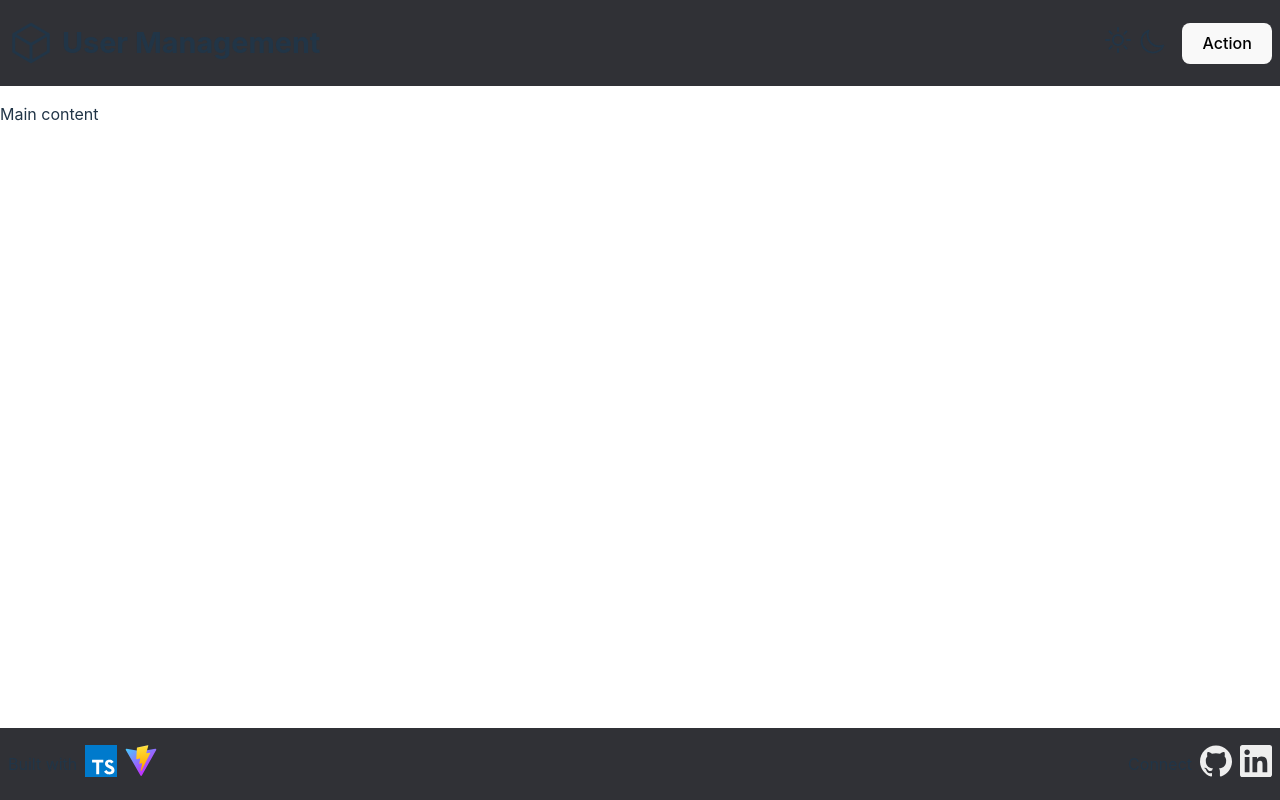
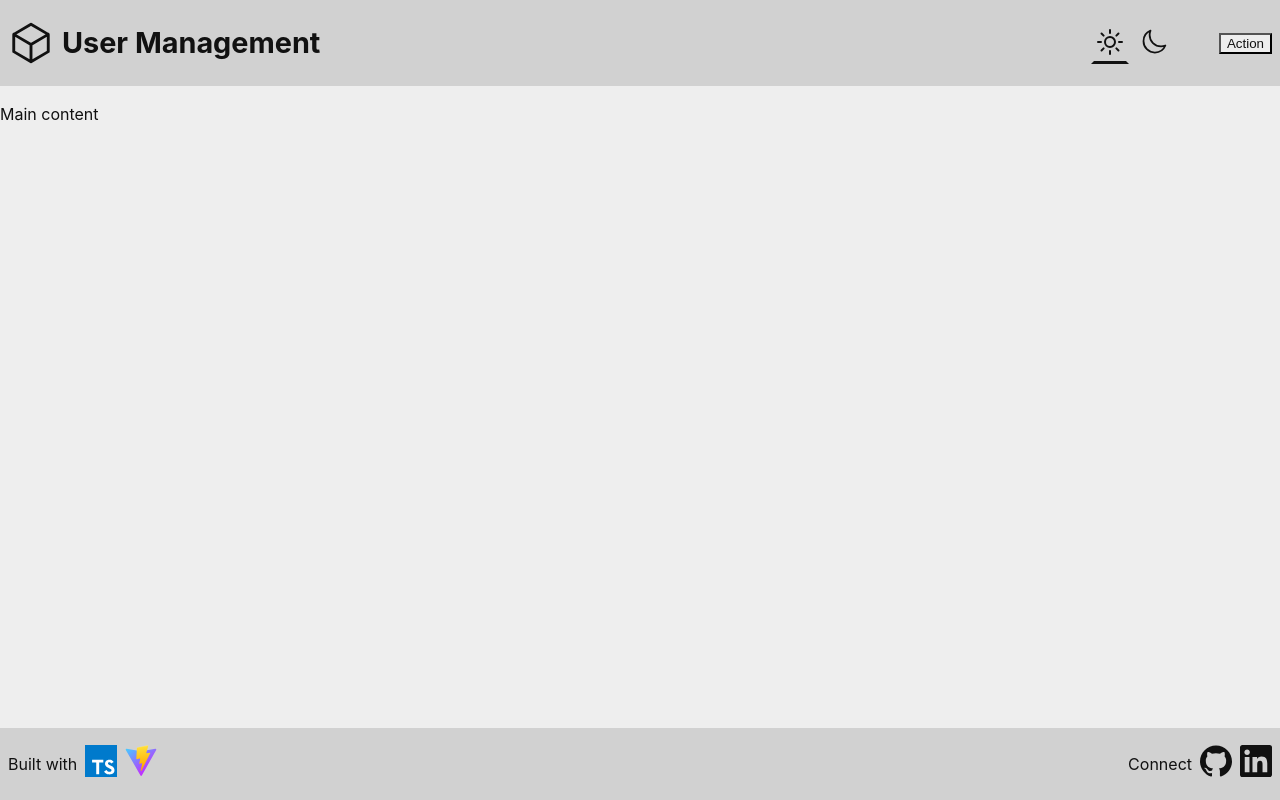
Before and after one commit to tmmluis/user-management, a website built with Vite: page index.html in a window 1280 px wide. Built offline with nearby package versions, Linux system fonts and the light colour scheme.

Commit message:
implement theme switcher

```diff
--- a/src/app.ts
+++ b/src/app.ts
@@ -2,9 +2,20 @@ import './style.css';
 import { renderHeader } from './fragments/header';
 import { renderMain } from './fragments/main';
 import { renderFooter } from './fragments/footer';
-
-document.querySelector<HTMLDivElement>('#app')!.innerHTML = renderApp();
+import { setThemePreference, handleThemeChange } from './theme';
 
 function renderApp() {
-  return renderHeader().concat(renderMain(), renderFooter());
+  document.querySelector<HTMLDivElement>('#app')!.innerHTML =
+    renderHeader() + renderMain() + renderFooter();
 }
+
+function attachListeners() {
+  const themeButtons = document.querySelectorAll('.theme-button');
+  themeButtons.forEach((button) =>
+    button.addEventListener('click', () => handleThemeChange(button))
+  );
+}
+
+renderApp();
+setThemePreference();
+attachListeners();
--- a/src/fragments/header.ts
+++ b/src/fragments/header.ts
@@ -11,8 +11,12 @@ export function renderHeader() {
       </div>
       <div id="actions">
         <div id="theme-selection">
-          ${lightIcon}
-          ${darkIcon}
+          <button class="theme-button" title="Select light theme" data-color="light">
+            ${lightIcon}
+          </button>
+          <button class="theme-button" title="Select dark theme" data-color="dark">
+            ${darkIcon}
+          </button>
         </div>
         <button type="button">Action</button>
       </div>
--- a/src/style.css
+++ b/src/style.css
@@ -1,26 +1,78 @@
+/* resets */
 *,
 *::before,
 *::after {
   box-sizing: border-box;
 }
 
-:root {
+/* variables */
+* {
   --spacing-sm: 8px;
   --spacing-md: 16px;
+  --spacing-lg: 32px;
 
+  /*light theme*/
+  --color-light-main: #eee;
+  --color-light-secondary: #d1d1d1;
+  --color-light-text: #111;
+  --color-light-active: #111;
+
+  /*dark theme*/
   --color-dark-main: #242424;
   --color-dark-secondary: #303136;
   --color-dark-text: #eee;
+  --color-dark-active: yellow;
 }
 
+/* color schemes */
+:root {
+  color-scheme: light;
+
+  --surface1: var(--color-light-main);
+  --surface2: var(--color-light-secondary);
+  --text1: var(--color-light-text);
+  --active: var(--color-light-active);
+}
+
+@media (prefers-color-scheme: dark) {
+  :root {
+    color-scheme: dark;
+
+    --surface1: var(--color-dark-main);
+    --surface2: var(--color-dark-secondary);
+    --text1: var(--color-dark-text);
+    --active: var(--color-dark-active);
+  }
+}
+
+[data-theme='light'] {
+  color-scheme: light;
+
+  --surface1: var(--color-light-main);
+  --surface2: var(--color-light-secondary);
+  --text1: var(--color-light-text);
+  --active: var(--color-light-active);
+}
+
+[data-theme='dark'] {
+  color-scheme: dark;
+
+  --surface1: var(--color-dark-main);
+  --surface2: var(--color-dark-secondary);
+  --text1: var(--color-dark-text);
+  --active: var(--color-dark-active);
+}
+
+/* style */
 :root {
   font-family: Inter, system-ui, Avenir, Helvetica, Arial, sans-serif;
   line-height: 1.5;
   font-weight: 400;
 
   color-scheme: light dark;
-  color: rgba(255, 255, 255, 0.87);
-  background-color: var(--color-dark-main);
+  color: var(--text1);
+  background-color: var(--surface1);
+  fill: var(--text1);
 
   font-synthesis: none;
   text-rendering: optimizeLegibility;
@@ -29,19 +81,25 @@
   -webkit-text-size-adjust: 100%;
 }
 
+body {
+  margin: 0;
+  min-width: 320px;
+  min-height: 100vh;
+}
+
 a {
   font-weight: 500;
   color: #646cff;
   text-decoration: inherit;
 }
+
 a:hover {
   color: #535bf2;
 }
 
-body {
-  margin: 0;
-  min-width: 320px;
-  min-height: 100vh;
+button {
+  color: var(--text1);
+  background-color: var(--surface1);
 }
 
 h1 {
@@ -56,10 +114,9 @@ h1 {
 }
 
 header {
-  background-color: var(--color-dark-secondary);
+  background-color: var(--surface2);
   display: flex;
   justify-content: space-between;
-  align-items: center;
   padding: var(--spacing-sm);
 }
 
@@ -75,8 +132,28 @@ header {
   gap: var(--spacing-md);
 }
 
+#theme-selection {
+  display: flex;
+  align-items: center;
+  gap: var(--spacing-sm);
+  margin-right: var(--spacing-lg);
+}
+
+.theme-button {
+  background: none;
+  border: 3px solid transparent;
+  border-radius: 0;
+  padding: 0;
+  cursor: pointer;
+
+  &.active {
+    border-bottom: 3px solid var(--active);
+    color: var(--active);
+  }
+}
+
 footer {
-  background-color: var(--color-dark-secondary);
+  background-color: var(--surface2);
   display: flex;
   align-items: center;
   justify-content: space-between;
@@ -89,60 +166,3 @@ footer {
   align-items: center;
   gap: var(--spacing-sm);
 }
-
-#social-media svg {
-  fill: var(--color-dark-text);
-}
-
-.logo {
-  height: 6em;
-  padding: 1.5em;
-  will-change: filter;
-  transition: filter 300ms;
-}
-.logo:hover {
-  filter: drop-shadow(0 0 2em #646cffaa);
-}
-.logo.vanilla:hover {
-  filter: drop-shadow(0 0 2em #3178c6aa);
-}
-
-.card {
-  padding: 2em;
-}
-
-.read-the-docs {
-  color: #888;
-}
-
-button {
-  border-radius: 8px;
-  border: 1px solid transparent;
-  padding: 0.6em 1.2em;
-  font-size: 1em;
-  font-weight: 500;
-  font-family: inherit;
-  background-color: #1a1a1a;
-  cursor: pointer;
-  transition: border-color 0.25s;
-}
-button:hover {
-  border-color: #646cff;
-}
-button:focus,
-button:focus-visible {
-  outline: 4px auto -webkit-focus-ring-color;
-}
-
-@media (prefers-color-scheme: light) {
-  :root {
-    color: #213547;
-    background-color: #ffffff;
-  }
-  a:hover {
-    color: #747bff;
-  }
-  button {
-    background-color: #f9f9f9;
-  }
-}
--- /dev/null
+++ b/src/theme.ts
@@ -0,0 +1,41 @@
+const storageKey = 'theme-preference';
+
+function getColorPreference() {
+  if (localStorage.getItem(storageKey))
+    return localStorage.getItem(storageKey) ?? 'light';
+  else
+    return window.matchMedia('(prefers-color-scheme: dark)').matches
+      ? 'dark'
+      : 'light';
+}
+
+const theme = {
+  value: getColorPreference(),
+};
+
+export function handleThemeChange(button: Element) {
+  document.querySelector('.theme-button.active')?.classList.remove('active');
+  button.classList.add('active');
+  theme.value = button.getAttribute('data-color')!;
+  setThemePreference();
+}
+
+// synchronization with the system preference
+window
+  .matchMedia('(prefers-color-scheme: dark)')
+  .addEventListener('change', ({ matches: isDark }) => {
+    theme.value = isDark ? 'dark' : 'light';
+    setThemePreference();
+  });
+
+export function setThemePreference() {
+  localStorage.setItem(storageKey, theme.value);
+  reflectPreference();
+}
+
+function reflectPreference() {
+  document.firstElementChild?.setAttribute('data-theme', theme.value);
+  document
+    .querySelector(`[data-color="${theme.value}"]`)
+    ?.classList.add('active');
+}
```
